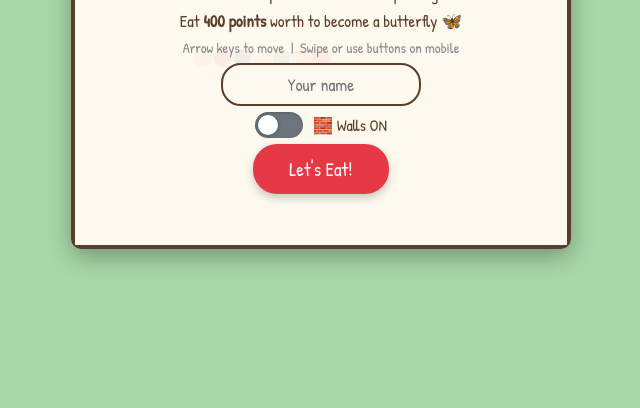
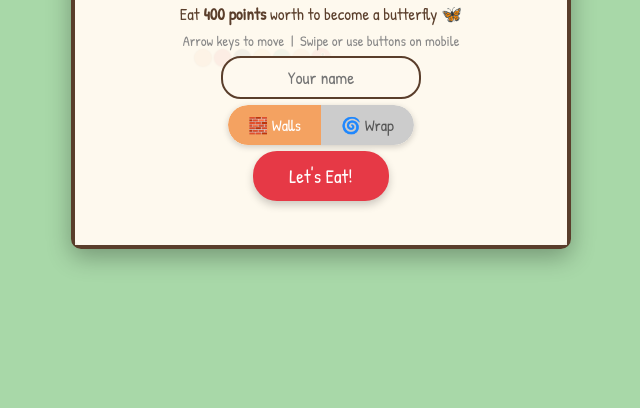
Before and after one commit to adivgi/hungry-caterpillar, a plain HTML site: page index.html in a window 1280 px wide. Shown: the part 392-800 px from the top of the page, without its empty margins (319-959 px from the left). Drawn offline with Linux system fonts and the light colour scheme.

Commit message:
Add files via upload

```diff
--- a/index.html
+++ b/index.html
@@ -85,9 +85,8 @@
     #hs-display    { text-align: center; flex: 1; }
     #level-display { min-width: 60px; text-align: right; }
 
-    /* Wall toggle switch */
-    .wall-toggle-btn {
-      all: unset;
+    /* Wall mode selector — two side-by-side buttons */
+    .wall-selector {
       display: flex;
       align-items: center;
       gap: 10px;
@@ -99,35 +98,35 @@
       -webkit-tap-highlight-color: transparent;
     }
 
-    .wall-toggle-btn .toggle-track {
-      width: 48px;
-      height: 26px;
-      border-radius: 13px;
-      background: #6c757d;
-      position: relative;
-      transition: background 0.25s;
-      flex-shrink: 0;
-      box-shadow: inset 0 1px 3px rgba(0,0,0,0.2);
+    .wall-selector {
+      gap: 0;
+      border-radius: 24px;
+      overflow: hidden;
+      box-shadow: 0 2px 6px rgba(0,0,0,0.18);
     }
 
-    .wall-toggle-btn.wrap-mode .toggle-track {
-      background: #0077b6;
+    .wall-opt {
+      all: unset;
+      padding: 9px 20px;
+      font-family: inherit;
+      font-size: 1rem;
+      cursor: pointer;
+      background: #ccc;
+      color: #555;
+      transition: background 0.15s, color 0.15s;
+      -webkit-tap-highlight-color: transparent;
     }
 
-    .wall-toggle-btn .toggle-thumb {
-      width: 20px;
-      height: 20px;
-      border-radius: 50%;
-      background: white;
-      position: absolute;
-      top: 3px;
-      left: 3px;
-      transition: transform 0.25s;
-      box-shadow: 0 1px 4px rgba(0,0,0,0.25);
+    .wall-opt:first-child { border-radius: 24px 0 0 24px; }
+    .wall-opt:last-child  { border-radius: 0 24px 24px 0; }
+
+    .wall-opt.selected {
+      background: #f4a261;
+      color: white;
     }
 
-    .wall-toggle-btn.wrap-mode .toggle-thumb {
-      transform: translateX(22px);
+    .wall-opt.wrap-selected.selected {
+      background: #0077b6;
     }
 
     canvas {
@@ -480,10 +479,10 @@
     <p>Eat <strong>400 points</strong> worth to become a butterfly 🦋</p>
     <p class="subtitle">Arrow keys to move &nbsp;|&nbsp; Swipe or use buttons on mobile</p>
     <input class="name-input" id="player-name" type="text" maxlength="16" placeholder="Your name" autocomplete="off">
-    <button id="wall-toggle" class="wall-toggle-btn">
-      <span class="toggle-track"><span class="toggle-thumb"></span></span>
-      <span class="toggle-label">🧱 Walls ON</span>
-    </button>
+    <div class="wall-selector" id="wall-selector-start">
+      <button class="wall-opt selected" data-walls="true">🧱 Walls</button>
+      <button class="wall-opt wrap-selected" data-walls="false">🌀 Wrap</button>
+    </div>
     <button id="start-btn">Let's Eat!</button>
   </div>
 
@@ -492,10 +491,10 @@
     <h2>Oh no!<br>The caterpillar got a tummy ache! 🤒</h2>
     <p class="score-big" id="final-score">0</p>
     <p id="final-hs-msg"></p>
-    <button id="wall-toggle-over" class="wall-toggle-btn">
-      <span class="toggle-track"><span class="toggle-thumb"></span></span>
-      <span class="toggle-label">🧱 Walls ON</span>
-    </button>
+    <div class="wall-selector" id="wall-selector-over">
+      <button class="wall-opt selected" data-walls="true">🧱 Walls</button>
+      <button class="wall-opt wrap-selected" data-walls="false">🌀 Wrap</button>
+    </div>
     <button id="restart-btn">Try Again!</button>
   </div>
 
@@ -508,7 +507,7 @@
     <div id="leaderboard">
       <h3>🏆 Fastest Wins</h3>
       <table id="lb-table">
-        <thead><tr><th>#</th><th>Name</th><th>Time</th><th>Date</th></tr></thead>
+        <thead><tr><th>#</th><th>Name</th><th>Round</th><th>Time</th><th>Date</th></tr></thead>
         <tbody id="lb-body"></tbody>
       </table>
     </div>
@@ -531,7 +530,9 @@
 // =============================================================================
 // 1. CONSTANTS
 // =============================================================================
-const WIN_SCORE = 400;
+const WIN_SCORE_BASE = 400;
+const WIN_SCORE_INC  = 100;
+function winTarget() { return WIN_SCORE_BASE + (round - 1) * WIN_SCORE_INC; }
 
 // Dynamic grid — calculated based on screen size
 let GRID_SIZE, COLS, ROWS;
@@ -718,7 +719,7 @@ function update() {
     updateHUD();
 
     // Win condition
-    if (score >= WIN_SCORE) {
+    if (score >= winTarget()) {
       segments.unshift(newHead); // add head before triggering win
       triggerWin();
       return;
@@ -1234,11 +1235,11 @@ document.getElementById('btn-right').addEventListener('touchstart', e => { dpadP
 // 10. UI
 // =============================================================================
 function updateHUD() {
-  document.getElementById('score-display').textContent = `Score: ${score}`;
+  document.getElementById('score-display').textContent = `Score: ${score}/${winTarget()}`;
   document.getElementById('hs-display').textContent    = `Best: ${getHighScore()}`;
   let level = 1;
   for (const t of SPEED_THRESHOLDS) { if (score >= t.score) level = t.level; }
-  document.getElementById('level-display').textContent = `Level ${level}`;
+  document.getElementById('level-display').textContent = `R${round} Lv${level}`;
 }
 
 function announceFood(food) {
@@ -1312,6 +1313,7 @@ function showWinScreen(winTimeSecs) {
     tr.innerHTML = `
       <td>${['🥇','🥈','🥉','4.','5.'][i]}</td>
       <td>${entry.name || 'Player'}</td>
+      <td>${entry.round ? `R${entry.round}` : 'R1'}</td>
       <td>${formatTime(entry.time)}</td>
       <td>${entry.date}</td>
     `;
@@ -1321,15 +1323,14 @@ function showWinScreen(winTimeSecs) {
   document.getElementById('win-screen').style.display = 'flex';
 }
 
-// Wall toggle — syncs all toggle buttons on the page
+// Wall selector — syncs both selectors on the page
 function updateWallToggle() {
-  const label = wallsEnabled ? '🧱 Walls ON' : '🌀 Wrap ON';
-  ['wall-toggle', 'wall-toggle-over'].forEach(id => {
-    const btn = document.getElementById(id);
-    if (!btn) return;
-    btn.classList.toggle('wrap-mode', !wallsEnabled);
-    const lbl = btn.querySelector('.toggle-label');
-    if (lbl) lbl.textContent = label;
+  ['wall-selector-start', 'wall-selector-over'].forEach(id => {
+    const sel = document.getElementById(id);
+    if (!sel) return;
+    sel.querySelectorAll('.wall-opt').forEach(btn => {
+      btn.classList.toggle('selected', (btn.dataset.walls === 'true') === wallsEnabled);
+    });
   });
 }
 
@@ -1355,7 +1356,7 @@ function getLeaderboard() {
 function saveWinTime(seconds) {
   const board = getLeaderboard();
   const date  = new Date().toLocaleDateString('en-GB', { day: 'numeric', month: 'short' });
-  board.push({ time: seconds, date, name: playerName });
+  board.push({ time: seconds, date, name: playerName, round });
   board.sort((a, b) => a.time - b.time);   // fastest first
   board.splice(5);                          // keep top 5
   localStorage.setItem('vhc_leaderboard', JSON.stringify(board));
@@ -1402,9 +1403,11 @@ document.getElementById('restart-btn').addEventListener('click', () => startGame
 document.getElementById('play-again-btn').addEventListener('click', () => startGame(false));
 document.getElementById('next-round-btn').addEventListener('click', () => { round++; startGame(true); });
 
-['wall-toggle', 'wall-toggle-over'].forEach(id => {
-  document.getElementById(id)?.addEventListener('click', () => {
-    wallsEnabled = !wallsEnabled;
+['wall-selector-start', 'wall-selector-over'].forEach(id => {
+  document.getElementById(id)?.addEventListener('click', e => {
+    const btn = e.target.closest('.wall-opt');
+    if (!btn) return;
+    wallsEnabled = btn.dataset.walls === 'true';
     updateWallToggle();
   });
 });
```
